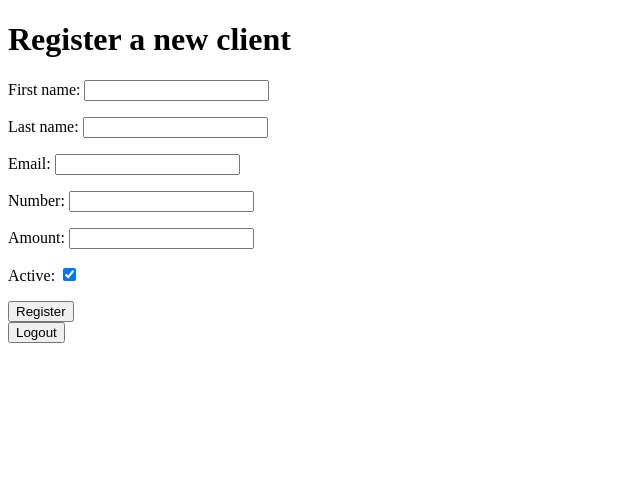
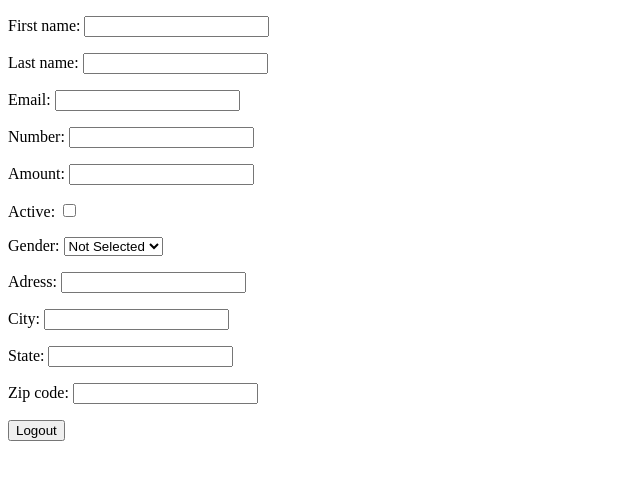
Before and after one commit to R3iZer0/BankTest, a Django app: page /register_client/ in a window 1280 px wide. Shown: the part 116-596 px from the top of the page, without its empty margins (0-640 px from the left). Run offline with Django 4.2, Linux system fonts and the light colour scheme; a user stored in the database is signed in.

Commit message:
Update(3/5)

```diff
--- a/TestBank/forms.py
+++ b/TestBank/forms.py
@@ -1,7 +1,22 @@
 from django import forms
 from .models import Client
 
+
+
+GENDER_CHOICES = (
+    ('M', 'Male'),
+    ('F', 'Female'),
+    ('N', 'Not Selected')
+)
+
 class ClientForm(forms.ModelForm):
+    gender = forms.ChoiceField(choices=GENDER_CHOICES)
+
+
+class ClientForm(forms.ModelForm):
+    error_messages = {
+        'required': 'This asd is required.',
+    }
     class Meta:
         model = Client
-        fields = ['first_name', 'last_name', 'email', 'number', 'amount','active']
+        fields = ['first_name', 'last_name', 'email', 'number', 'amount','active','gender','adress','city','state','zip_code']
--- a/TestBank/models.py
+++ b/TestBank/models.py
@@ -1,11 +1,28 @@
 from django.db import models
+
+
+GENDER_CHOICES = [
+    ('M', 'Male'),
+    ('F', 'Female'),
+    ('N', 'Not Selected')
+
+]
 
 class Client(models.Model):
     first_name = models.CharField(max_length=50)
     last_name = models.CharField(max_length=50)
     email = models.EmailField()
     number = models.CharField(max_length=15)
-    active = models.BooleanField(default=True)
+    active = models.BooleanField(default=False)
     amount = models.DecimalField(max_digits=10, decimal_places=2)
+    gender = models.CharField(max_length=1, choices=GENDER_CHOICES,default='N')
+    adress = models.CharField(max_length=100,default=' ')
+    city = models.CharField(max_length=50,default=' ')
+    state = models.CharField(max_length=50,default=' ')
+    zip_code = models.CharField(max_length=10,default=' ')
+
+
+
+
     def __str__(self):
         return self.name
--- a/TestBank/templates/base.html
+++ b/TestBank/templates/base.html
@@ -15,8 +15,8 @@
     </header>
 
     <main>
-        {% block content %}
-        {% endblock %}
+        {% csrf_token %}
+        {{ form.as_p }}
     </main>
     <form method="post" action="{% url 'logout' %}">
         {% csrf_token %}
--- a/TestBank/templates/register_client.html
+++ b/TestBank/templates/register_client.html
@@ -5,6 +5,9 @@
   <form method="post">
     {% csrf_token %}
     {{ form.as_p }}
+    <div class="form-group">
+      <label for="{{ form.gender.id_for_label }}"></label>
+    </div>
     <button type="submit">Register</button>
   </form>
 {% endblock %}
--- a/TestBank/templates/view_clients.html
+++ b/TestBank/templates/view_clients.html
@@ -22,6 +22,7 @@
         <td>{{ client.phone_number }}</td>
         <td>{% if client.active %}Yes{% else %}No{% endif %}</td>
         <td>{{ client.amount }}</td>
+        <td>{{client.gender}}</td>
       </tr>
     {% endfor %}
   </tbody>
--- a/TestBank/views.py
+++ b/TestBank/views.py
@@ -12,18 +12,20 @@ def home(request):
 
 
 @login_required
+
 def register_client(request):
     if request.method == 'POST':
         form = ClientForm(request.POST)
         if form.is_valid():
-            form.save()
-            form = ClientForm()  # create a new instance of the form
-            return render(request, 'register_client.html', {'form': form, 'success_message': 'Client registered successfully.'})
+            client = form.save(commit=False)
+            client.active = True
+            client.save()
+            return redirect('view_clients')
     else:
         form = ClientForm()
-    return render(request, 'register_client.html', {'form': form})
 
-
+    context = {'form': form}
+    return render(request, 'register_client.html', context)
 
 @login_required
 
```
Also changed, not shown: TestBank/migrations/0003_client_gender.py (added), TestBank/migrations/0004_client_adress_client_city_client_state_and_more.py (added), db.sqlite3.
